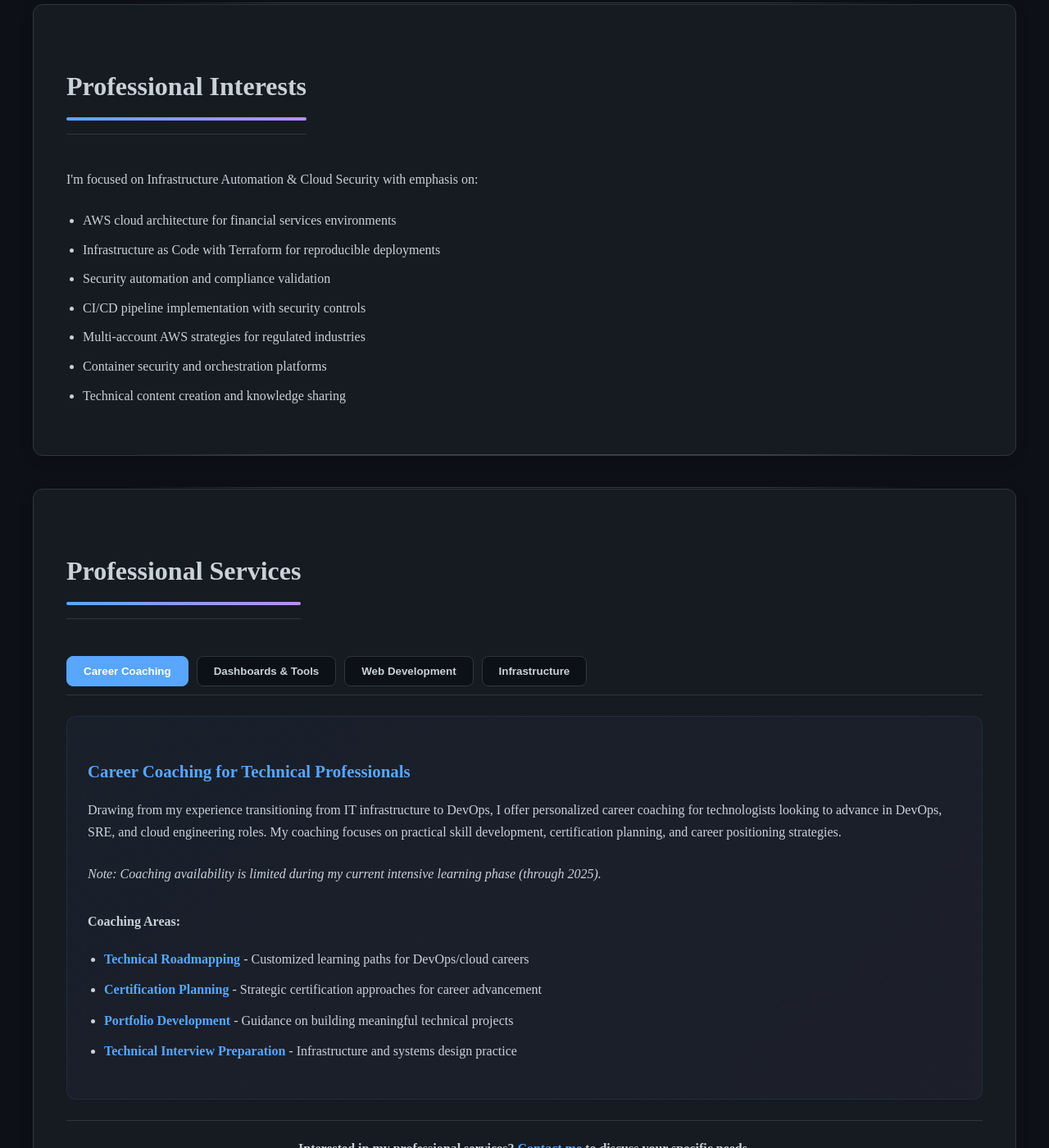
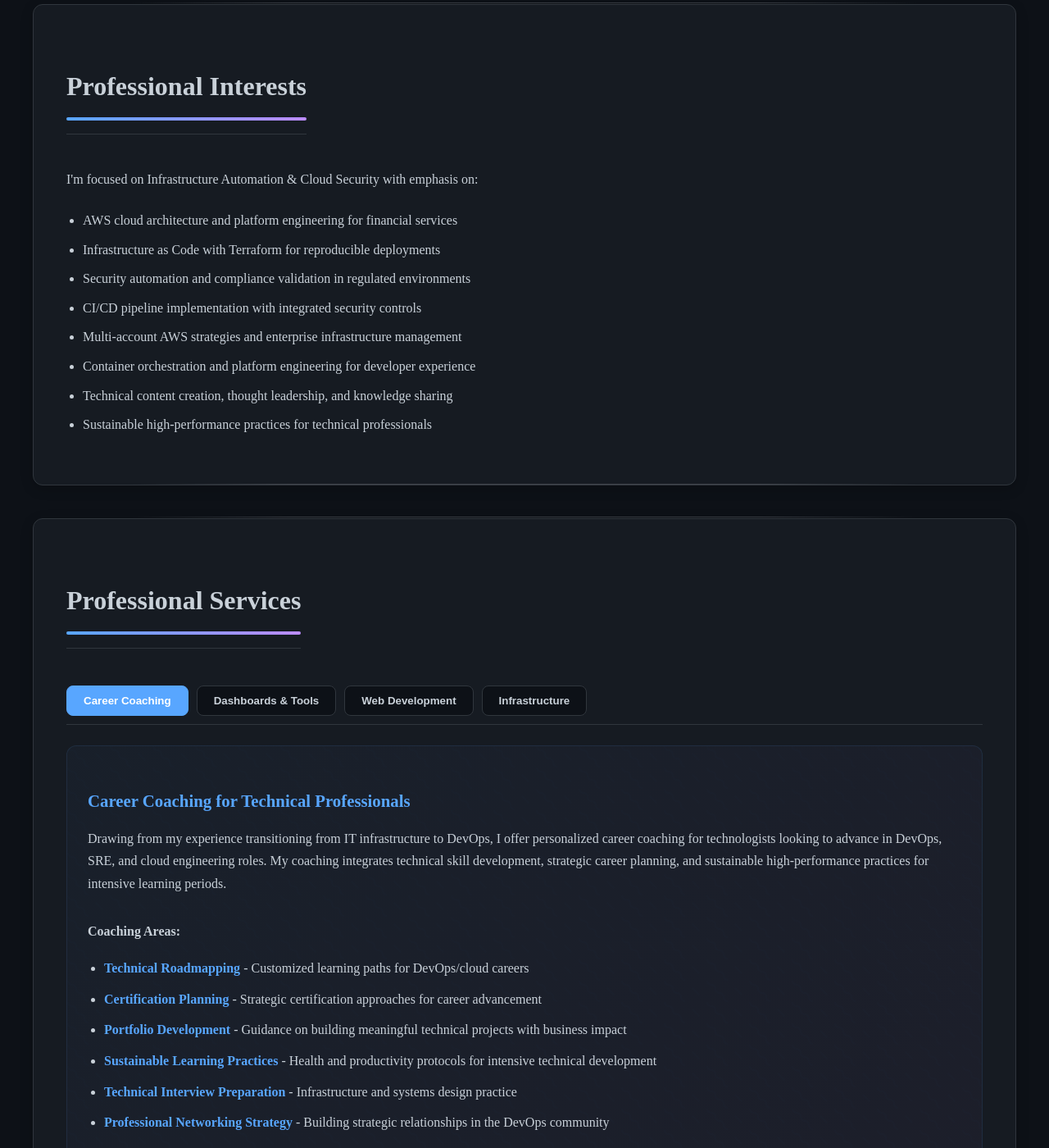
Before and after one commit to joshuamichaelhall/joshuamichaelhall.github.io, a Jekyll site: the page built from pages/contact.md, in a window 1280 px wide and 1400 px high, scrolled down 765 px. Shown: the whole window at 82% size. Built offline with Jekyll 4.4.1, drawn with Linux system fonts in a browser that asks for light colours; nearby versions of some CDN libraries; some of the changed text lies outside the part shown.

Commit message:
Update website with strategic positioning and comprehensive approach
- Update status to reflect Arkansas location while maintaining remote-first positioning
- Remove specific timeline references and replace with strategic phases
- Add sustainable high-performance practices and comprehensive development approach
- Enhance professional services with health protocols and networking strategy
- Update about page with comprehensive AI platform engineering development focus
- Remove specific week references while maintaining professional development narrative
- Maintain phone number per user request
- Align all content with integrated business and career strategy

🤖 Generated with [Claude Code](https://claude.ai/code)

Co-Authored-By: Claude <noreply@anthropic.com>

```diff
--- a/_config.yml
+++ b/_config.yml
@@ -2,7 +2,7 @@
 title: Joshua Michael Hall
 email: contact@joshuamichaelhall.com
 description: >-
-  Experienced Leader in 44-Week AI Platform Engineering Development | 5+ Years P&L Management |
+  Experienced Leader in Comprehensive AI Platform Engineering Development | 5+ Years P&L Management |
   AWS AI/ML & MLOps Focus | Systematically building DevOps expertise with AI enhancement
   for financial services transformation.
 baseurl: "" # the subpath of your site, e.g. /blog
--- a/pages/contact.md
+++ b/pages/contact.md
@@ -15,7 +15,7 @@ permalink: /contact/
 <div class="content-section with-divider">
   <div class="availability-status">
     <span class="status-indicator available"></span>
-    <p><strong>Status:</strong> DevOps Engineer (Available December 2025)</p>
+    <p><strong>Status:</strong> DevOps Engineer (Remote-First, Arkansas)</p>
   </div>
 
   <p>Specializing in AWS infrastructure automation and security compliance. Open to discussing DevOps Engineer opportunities in financial services.</p>
@@ -27,13 +27,14 @@ permalink: /contact/
   <p>I'm focused on Infrastructure Automation & Cloud Security with emphasis on:</p>
 
   <ul class="interests-list">
-    <li>AWS cloud architecture for financial services environments</li>
+    <li>AWS cloud architecture and platform engineering for financial services</li>
     <li>Infrastructure as Code with Terraform for reproducible deployments</li>
-    <li>Security automation and compliance validation</li>
-    <li>CI/CD pipeline implementation with security controls</li>
-    <li>Multi-account AWS strategies for regulated industries</li>
-    <li>Container security and orchestration platforms</li>
-    <li>Technical content creation and knowledge sharing</li>
+    <li>Security automation and compliance validation in regulated environments</li>
+    <li>CI/CD pipeline implementation with integrated security controls</li>
+    <li>Multi-account AWS strategies and enterprise infrastructure management</li>
+    <li>Container orchestration and platform engineering for developer experience</li>
+    <li>Technical content creation, thought leadership, and knowledge sharing</li>
+    <li>Sustainable high-performance practices for technical professionals</li>
   </ul>
 </div>
 
@@ -51,15 +52,16 @@ permalink: /contact/
     <div class="tab-content active" id="coaching-tab">
       <div class="services-box">
         <h3>Career Coaching for Technical Professionals</h3>
-        <p>Drawing from my experience transitioning from IT infrastructure to DevOps, I offer personalized career coaching for technologists looking to advance in DevOps, SRE, and cloud engineering roles. My coaching focuses on practical skill development, certification planning, and career positioning strategies.</p>
-        <p><em>Note: Coaching availability is limited during my current intensive learning phase (through 2025).</em></p>
+        <p>Drawing from my experience transitioning from IT infrastructure to DevOps, I offer personalized career coaching for technologists looking to advance in DevOps, SRE, and cloud engineering roles. My coaching integrates technical skill development, strategic career planning, and sustainable high-performance practices for intensive learning periods.</p>
 
         <h4>Coaching Areas:</h4>
         <ul class="coaching-areas">
           <li><strong>Technical Roadmapping</strong> - Customized learning paths for DevOps/cloud careers</li>
           <li><strong>Certification Planning</strong> - Strategic certification approaches for career advancement</li>
-          <li><strong>Portfolio Development</strong> - Guidance on building meaningful technical projects</li>
+          <li><strong>Portfolio Development</strong> - Guidance on building meaningful technical projects with business impact</li>
+          <li><strong>Sustainable Learning Practices</strong> - Health and productivity protocols for intensive technical development</li>
           <li><strong>Technical Interview Preparation</strong> - Infrastructure and systems design practice</li>
+          <li><strong>Professional Networking Strategy</strong> - Building strategic relationships in the DevOps community</li>
         </ul>
       </div>
     </div>
```
Also changed, not shown: index.markdown (+5 -5 lines), pages/about.md (+7 -7 lines).
